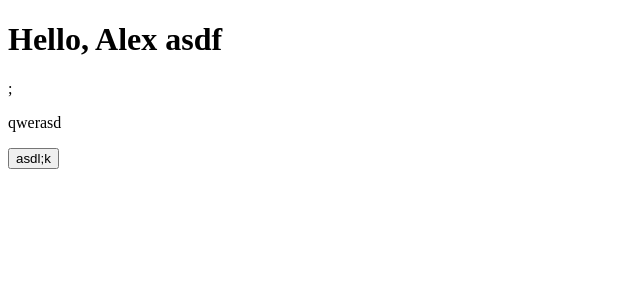
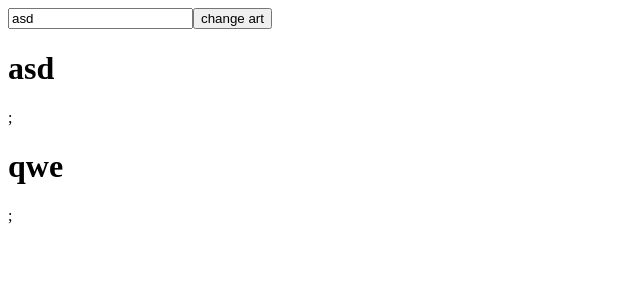
Before and after one commit to SimonovAlex/hillel-react, a React (Create React App) app: page / in a window 1280 px wide. Shown: the top 300 px of the page, without its empty margins (0-640 px from the left). Built offline with nearby package versions, Linux system fonts and the light colour scheme.

Commit message:
lesson 21

```diff
--- a/src/App.js
+++ b/src/App.js
@@ -1,9 +1,30 @@
-import MyInput from "./MyInput";
+import { Component } from "react";
+import MyArticle from "./components/MyArticle";
+import MyInput from "./components/MyInput";
 
-function App({placeholder}) {
-  return (
-    <MyInput name={'Alex'} />
-  );
+class App extends Component {
+
+  constructor(){
+    super();
+    this.state = {
+      articles: ['asd', 'qwe']
+    }
+  }
+
+  // handleChange = (value) => this.setState({...this.state})
+  handleChange = (value) => {
+      this.setState({...this.state, articles: [...this.state.articles, value]})
+  }
+
+
+  render(){
+    return (
+      <>
+        <MyInput onChange={this.handleChange} />
+        {this.state.articles.map((a, i) => <MyArticle key={a} title={a} />)}
+      </>
+    );
+  }
 }
 
 export default App;
--- a/src/MyInput.jsx
+++ /dev/null
@@ -1,27 +0,0 @@
-import {Component} from "react";
-
-
-class MyInput extends Component {
-
-    constructor(props) {
-        console.log("props", props);
-        super(props);
-    }
-
-    render() {
-      console.log('render', this);
-      return (
-        <div>
-
-<h1>Hello, {this.props.name} asdf</h1>;
-<p>qwer<span >asd</span></p>
-<button>
-    asdl;k
-</button>
-        </div>
-
-      )
-    }
-}
-
-export default MyInput;
--- /dev/null
+++ b/src/components/MyArticle.jsx
@@ -0,0 +1,21 @@
+import {Component} from "react";
+
+
+class MyArticle extends Component {
+
+    constructor(props) {
+      console.log("props", props);
+      super(props);
+    }
+
+    render() {
+
+      return (
+        <div>
+          <h1>{this.props.title}</h1>;
+        </div>
+      )
+    }
+}
+
+export default MyArticle;
--- /dev/null
+++ b/src/components/MyInput.jsx
@@ -0,0 +1,37 @@
+import {Component, createRef} from "react";
+
+
+class MyInput extends Component {
+
+    constructor(props) {
+      console.log("props", props);
+      super(props);
+      // this.divRef = createRef();
+      this.state = {
+        value: 'asd'
+      }
+    }
+
+    handleClick = () => {
+      // console.log('handleChange', this.divRef);
+      // this.props.onChange(this.divRef.current.value);
+      this.props.onChange(this.state.value);
+
+    }
+
+    handleChange = (e) => {
+      this.setState({...this.state, value: e.target.value})
+    }
+
+    render() {
+
+      return (
+        <div>
+          <input ref={this.divRef} placeholder="type me" onChange={this.handleChange} value={this.state.value} />
+          <button onClick={this.handleClick}>change art</button>
+        </div>
+      )
+    }
+}
+
+export default MyInput;
```
Also changed, not shown: src/components/Details.jsx (added, +29 -0 lines), src/components/MyP.jsx (added, +17 -0 lines).
